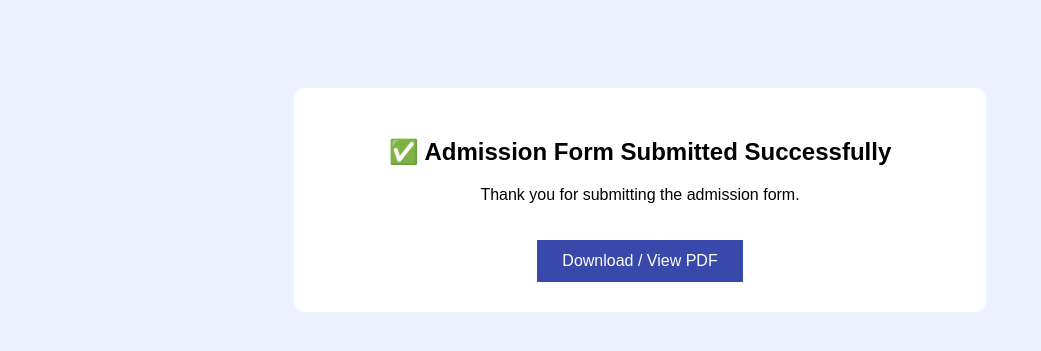
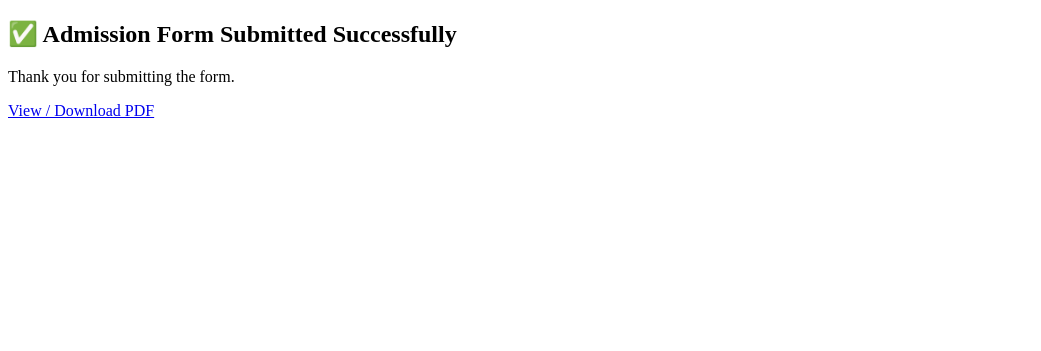
Before and after one commit to DSGroup325/admission_portal, a Django app: page /success/1/ in a window 1280 px wide. Shown: the top 351 px of the page, without its empty margins (0-1041 px from the left). Run offline with Django 5.2, Linux system fonts and the light colour scheme; data comes from the database, SQL or seed files in the repository.

```diff
--- a/admissions/templates/admissions/success.html
+++ b/admissions/templates/admissions/success.html
@@ -1,41 +1,15 @@
 <!DOCTYPE html>
 <html>
 <head>
-    <title>Form Submitted</title>
-    <style>
-        body{
-            font-family:Arial;
-            background:#eef1ff;
-            text-align:center;
-            padding-top:80px;
-        }
-        .box{
-            background:white;
-            width:50%;
-            margin:auto;
-            padding:30px;
-            border-radius:10px;
-        }
-        a{
-            display:inline-block;
-            margin-top:20px;
-            padding:12px 25px;
-            background:#3949ab;
-            color:white;
-            text-decoration:none;
-        }
-    </style>
+    <title>Admission Submitted</title>
 </head>
 <body>
+    <h2>✅ Admission Form Submitted Successfully</h2>
 
-<div class="box">
-    <h2>✅ Admission Form Submitted Successfully</h2>
-    <p>Thank you for submitting the admission form.</p>
+    <p>Thank you for submitting the form.</p>
 
     <a href="{% url 'admission_pdf' admission.pk %}">
-        Download / View PDF
+        View / Download PDF
     </a>
-</div>
-
 </body>
 </html>
```
